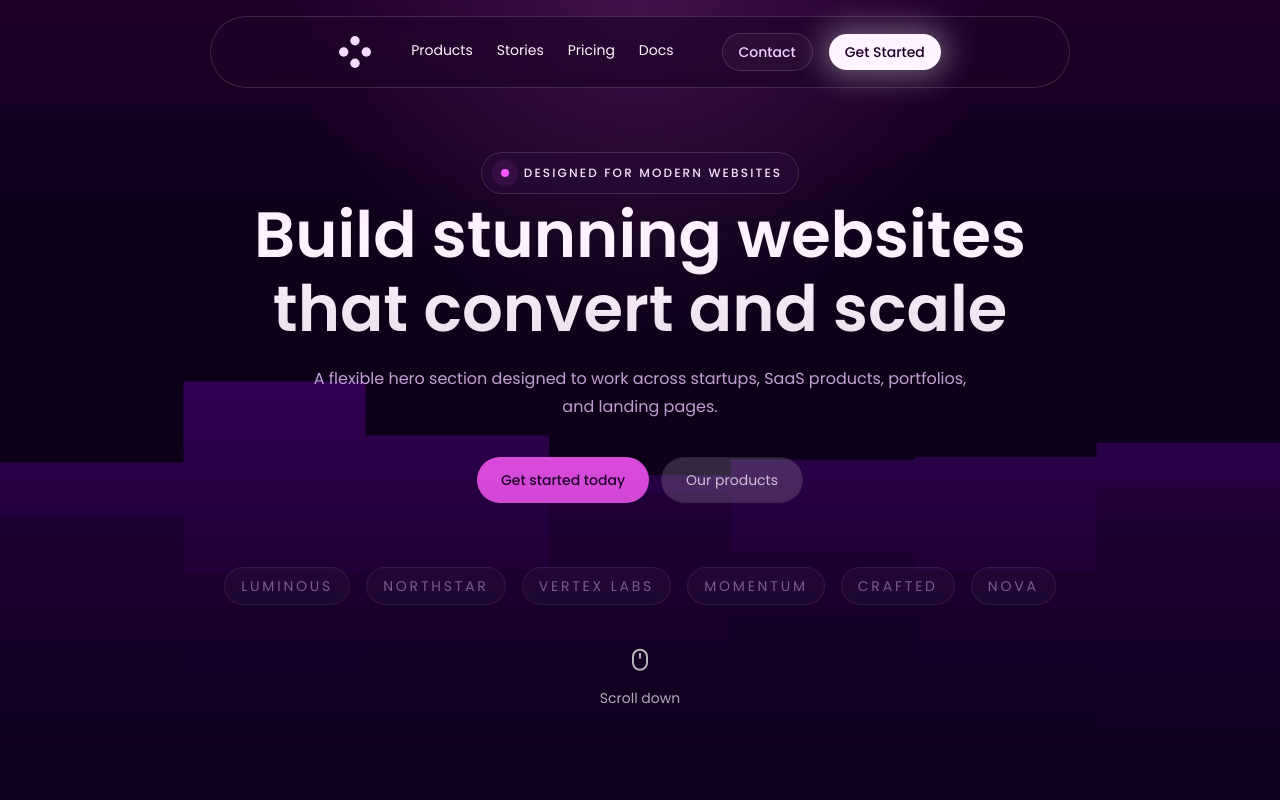
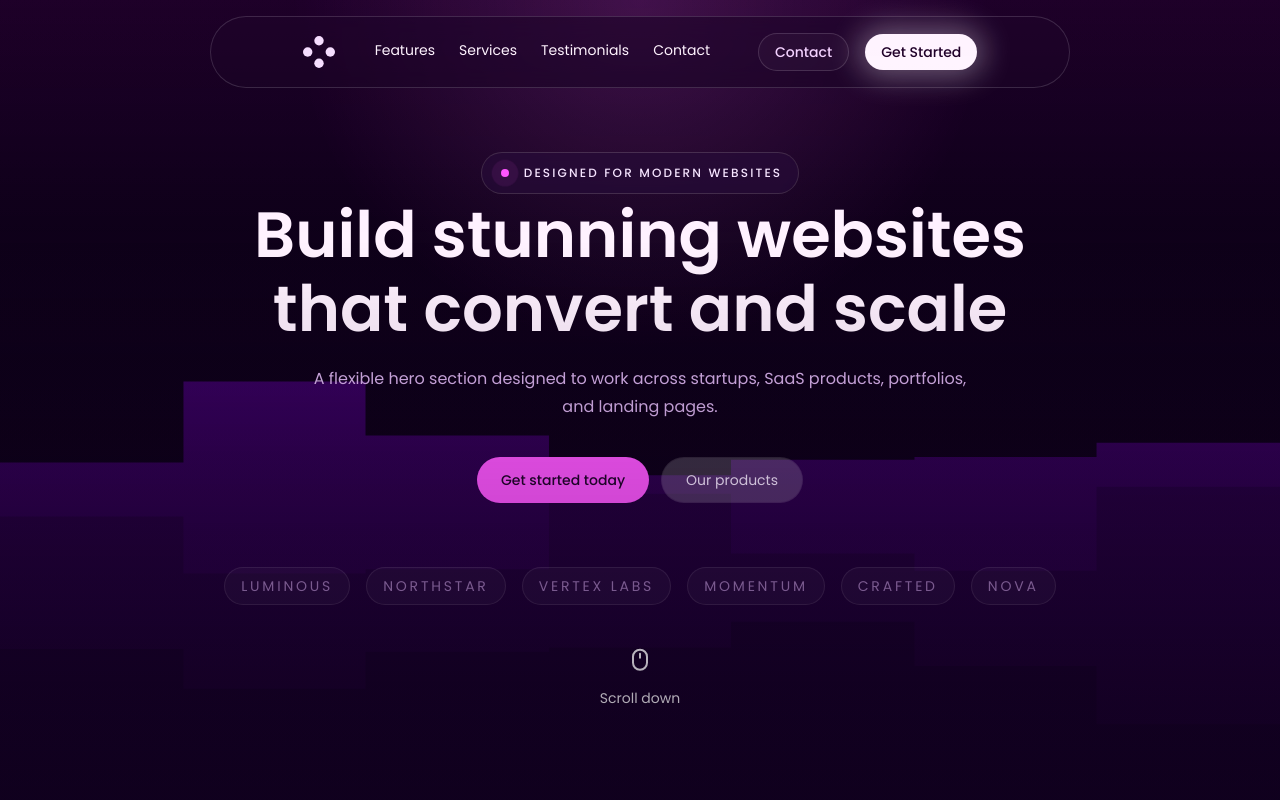
Before and after one commit to shamran86/Agency, a React (Vite) app: page / in a window 1280 px wide. Shown: the top 800 px of the page. Built offline with nearby package versions, Linux system fonts and the light colour scheme.

Commit message:
edited few contents

```diff
--- a/src/data/siteContent.js
+++ b/src/data/siteContent.js
@@ -1,8 +1,8 @@
 export const navigationItems = [
-  { label: 'Products', href: '#products' },
-  { label: 'Stories', href: '#stories' },
-  { label: 'Pricing', href: '#pricing' },
-  { label: 'Docs', href: '#docs' },
+  { label: 'Features', href: '#features' },
+  { label: 'Services', href: '#services' },
+  { label: 'Testimonials', href: '#testimonials' },
+  { label: 'Contact', href: '#contact' },
 ]
 
 export const trustedBrands = [
--- a/src/sections/features/FeaturesSection.jsx
+++ b/src/sections/features/FeaturesSection.jsx
@@ -1,6 +1,6 @@
 function FeaturesSection() {
   return (
-    <section className="relative overflow-hidden bg-[#07000d] px-4 py-12 text-white sm:px-6 lg:px-8">
+    <section id="features" className="relative overflow-hidden bg-[#07000d] px-4 py-12 text-white sm:px-6 lg:px-8">
       <div className="absolute inset-0 bg-[radial-gradient(circle_at_top,rgba(181,74,255,0.14),transparent_30%),linear-gradient(180deg,rgba(10,0,20,0.1),rgba(10,0,20,0.85))]" />
 
       <div className="relative mx-auto max-w-6xl">
--- a/src/sections/hero/components/HeroNavbar.jsx
+++ b/src/sections/hero/components/HeroNavbar.jsx
@@ -95,8 +95,12 @@ function HeroNavbar() {
           </div>
 
           <div className="ml-10 hidden items-center gap-3 md:flex lg:ml-12 lg:gap-4">
-            <OutlineButton>Contact</OutlineButton>
-            <GlowButton>Get Started</GlowButton>
+            <a href="#contact">
+              <OutlineButton>Contact</OutlineButton>
+            </a>
+            <a href="#contact">
+              <GlowButton>Get Started</GlowButton>
+            </a>
           </div>
         </nav>
 
@@ -117,8 +121,12 @@ function HeroNavbar() {
                   {item.label}
                 </a>
               ))}
-              <OutlineButton className="w-full">Contact</OutlineButton>
-              <GlowButton className="w-full">Get Started</GlowButton>
+              <a href="#contact" className="w-full" onClick={closeMenu}>
+                <OutlineButton className="w-full">Contact</OutlineButton>
+              </a>
+              <a href="#contact" className="w-full" onClick={closeMenu}>
+                <GlowButton className="w-full">Get Started</GlowButton>
+              </a>
             </div>
           </div>
         </div>
--- a/src/sections/services/ServicesSection.jsx
+++ b/src/sections/services/ServicesSection.jsx
@@ -19,7 +19,7 @@ function ServicesSection() {
   }
 
   return (
-    <section className="relative overflow-hidden bg-[#050009] px-4 py-14 text-white sm:px-6 lg:px-8">
+    <section id="services" className="relative overflow-hidden bg-[#050009] px-4 py-14 text-white sm:px-6 lg:px-8">
       <div className="absolute inset-0 bg-[radial-gradient(circle_at_top_left,rgba(181,74,255,0.12),transparent_22%),linear-gradient(180deg,rgba(7,0,13,0.92),rgba(10,0,18,1))]" />
 
       <div className="relative mx-auto max-w-6xl">
--- a/src/sections/testimonials/TestimonialsSection.jsx
+++ b/src/sections/testimonials/TestimonialsSection.jsx
@@ -42,7 +42,7 @@ function TestimonialCard({ testimonial }) {
 
 function TestimonialsSection() {
   return (
-    <section className="relative overflow-hidden bg-[#040008] px-4 py-16 text-white sm:px-6 lg:px-8">
+    <section id="testimonials" className="relative overflow-hidden bg-[#040008] px-4 py-16 text-white sm:px-6 lg:px-8">
       <div className="absolute inset-0 bg-[radial-gradient(circle_at_top,rgba(175,75,255,0.12),transparent_28%),linear-gradient(180deg,rgba(8,0,15,0.88),rgba(6,0,10,1))]" />
 
       <div className="relative mx-auto max-w-6xl">
```
